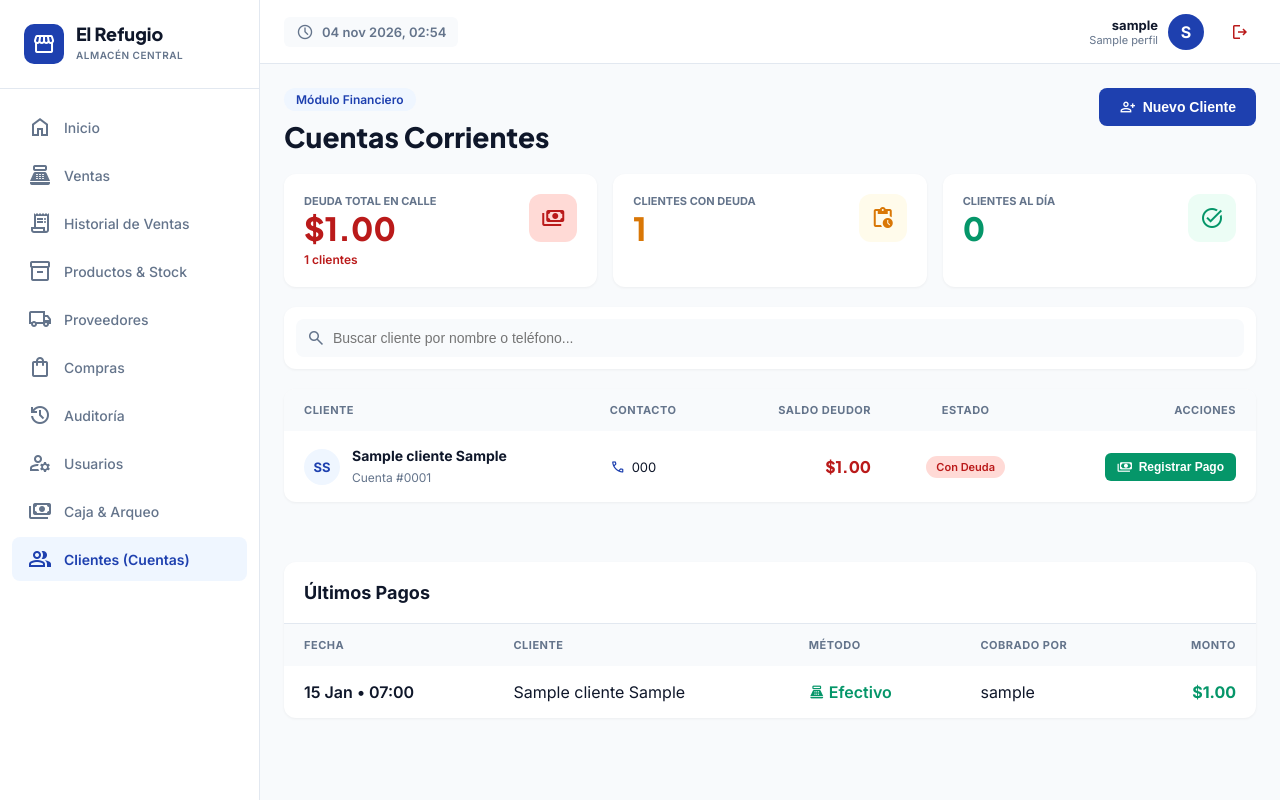
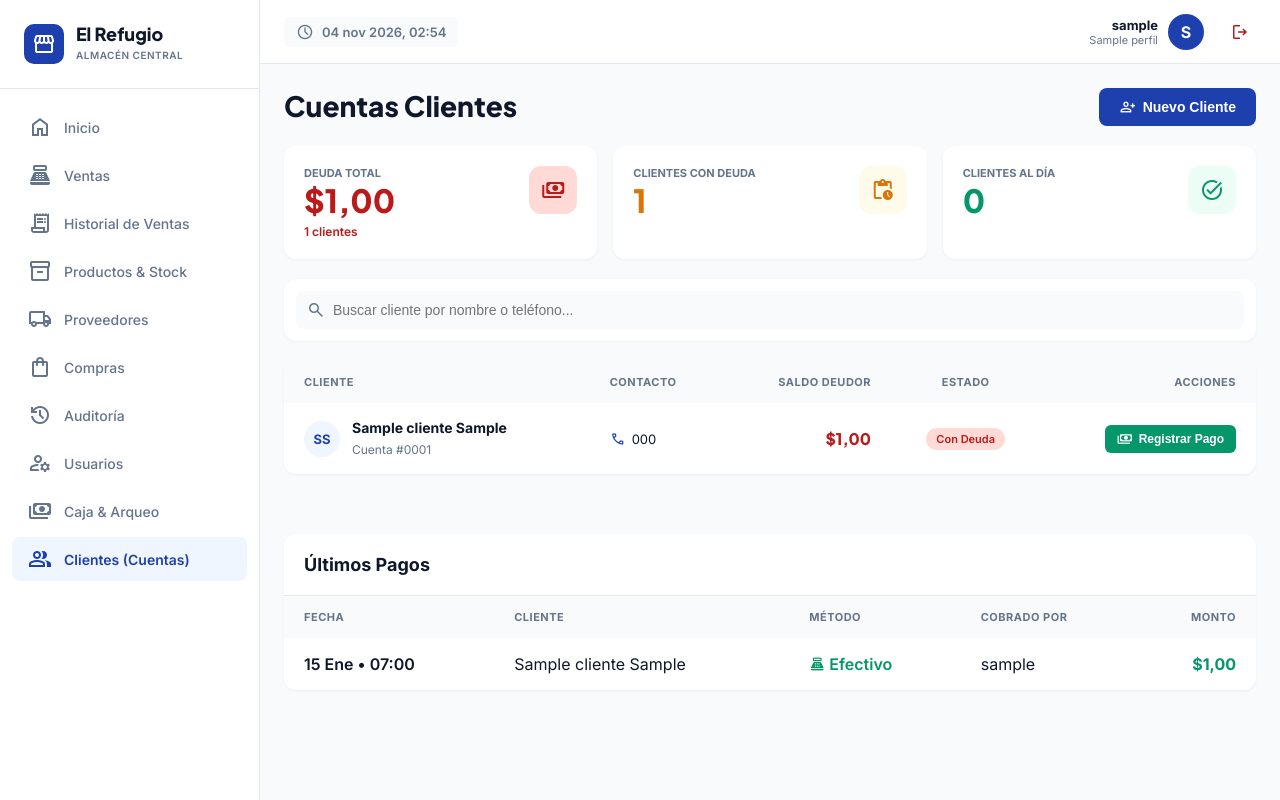
Before and after one commit to ColqueAlex/Almacen, a Django app: page /cuentas-clientes/ in a window 1280 px wide. Run offline with Django 4.2, Linux system fonts and the light colour scheme; a user stored in the database is signed in; tables that the repository leaves empty hold one stand-in row (values such as "Sample post").

Commit message:
Pequeñas modificaciones

```diff
--- a/Almacen/templates/cuentas_clientes.html
+++ b/Almacen/templates/cuentas_clientes.html
@@ -10,8 +10,7 @@
 {% block content %}
     <div style="display: flex; justify-content: space-between; align-items: flex-start; flex-wrap: wrap; gap: 16px;">
         <div>
-            <span class="subtitle-badge">Módulo Financiero</span>
-            <h1 class="page-title">Cuentas Corrientes</h1>
+            <h1 class="page-title">Cuentas Clientes</h1>
         </div>
         <button class="btn-primary" onclick="document.getElementById('modalNuevoCliente').style.display='flex'">
             <span class="material-symbols-outlined" style="font-size: 18px;">person_add</span> Nuevo Cliente
@@ -20,7 +19,7 @@
 
     <div class="kpi-grid">
         <div class="kpi-card">
-            <div class="kpi-info"><h3>Deuda Total en Calle</h3><div class="value" style="color: var(--danger);">${{ deuda_total|floatformat:2 }}</div><div class="sub" style="color: var(--danger);">{{ con_deuda }} clientes</div></div>
+            <div class="kpi-info"><h3>Deuda Total</h3><div class="value" style="color: var(--danger);">${{ deuda_total|floatformat:2 }}</div><div class="sub" style="color: var(--danger);">{{ con_deuda }} clientes</div></div>
             <div class="kpi-icon red"><span class="material-symbols-outlined">payments</span></div>
         </div>
         <div class="kpi-card">
--- a/Almacen/templates/gestion_caja.html
+++ b/Almacen/templates/gestion_caja.html
@@ -10,8 +10,7 @@
 {% block content %}
     <div style="display: flex; justify-content: space-between; align-items: flex-start; flex-wrap: wrap; gap: 16px;">
         <div>
-            <span class="subtitle-badge">Gestión de Tesorería</span>
-            <h1 class="page-title">Control y Gestión de Caja</h1>
+            <h1 class="page-title">Gestión de Caja</h1>
         </div>
 
         {% if caja_activa %}
--- a/Almacen/templates/usuarios_list.html
+++ b/Almacen/templates/usuarios_list.html
@@ -9,7 +9,7 @@
 
 {% block content %}
     <div style="display: flex; justify-content: space-between; align-items: flex-start; flex-wrap: wrap; gap: 16px;">
-        <div><span class="subtitle-badge">ERP Core</span><h1 class="page-title">Gestión de Usuarios</h1></div>
+        <div><h1 class="page-title">Gestión de Usuarios</h1></div>
         <a href="{% url 'crear_usuario' %}" class="btn-primary"><span class="material-symbols-outlined" style="font-size: 18px;">person_add</span> Nuevo Usuario</a>
     </div>
 
--- a/myproject/settings.py
+++ b/myproject/settings.py
@@ -111,7 +111,7 @@ AUTH_PASSWORD_VALIDATORS = [
 # Internationalization
 # https://docs.djangoproject.com/en/4.2/topics/i18n/
 
-LANGUAGE_CODE = 'en-us'
+LANGUAGE_CODE = 'es-ar'
 
 TIME_ZONE = 'America/Argentina/Buenos_Aires'
 USE_TZ = True
```
